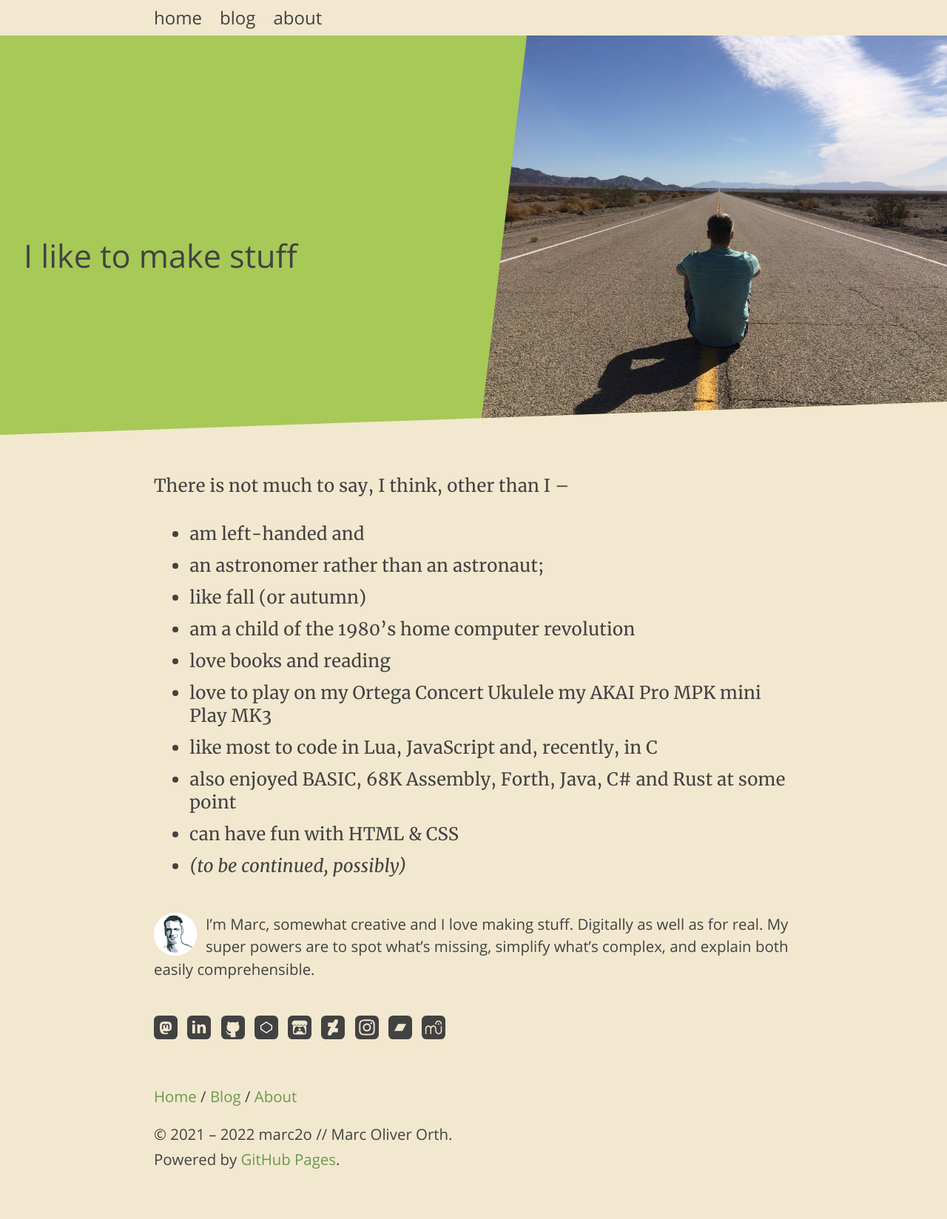
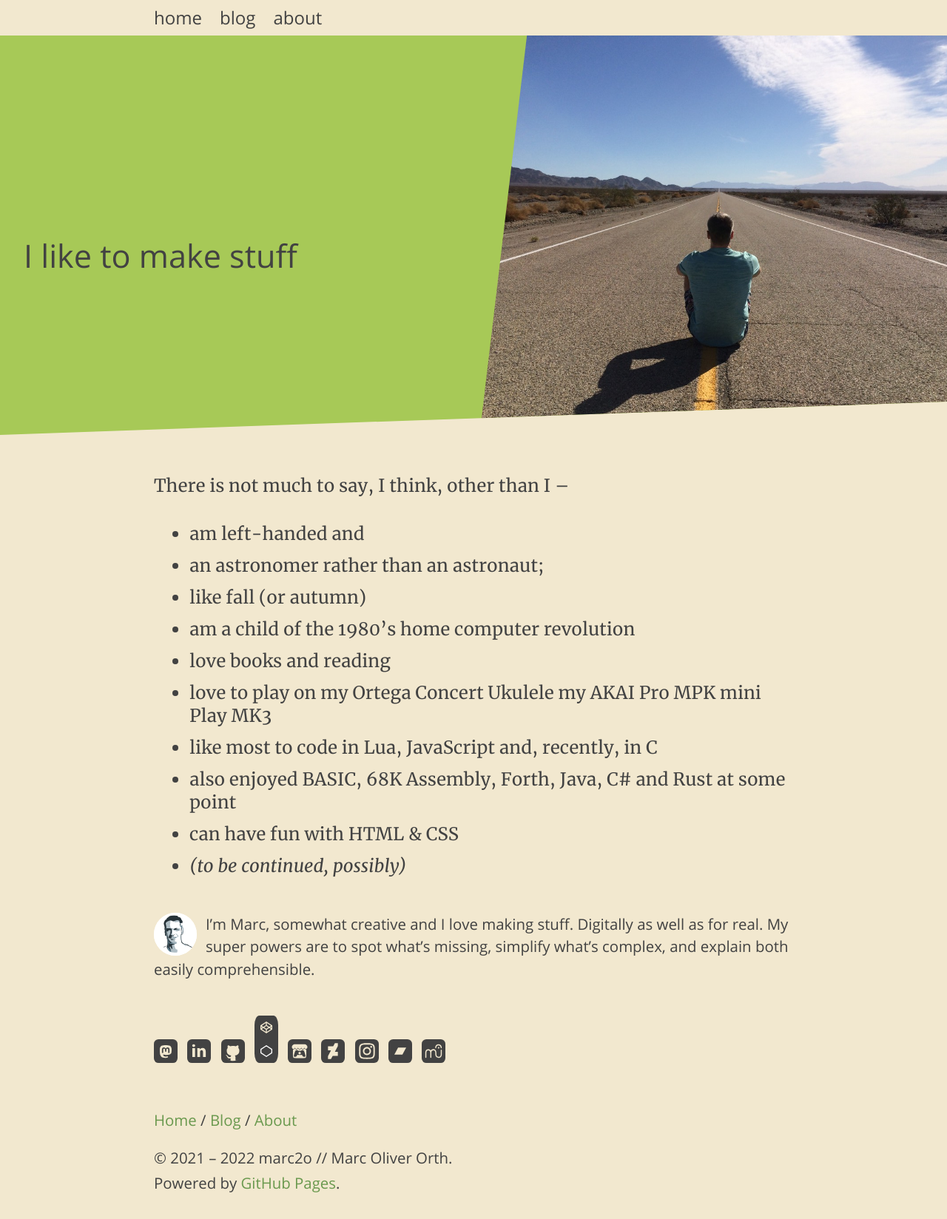
Before and after one commit to marc2o/marc2o.github.io, a Jekyll site: the page built from about.md, in a window 1280 px wide. Shown: the whole page at 74% size. Built offline with Jekyll 4.4.1, drawn with Linux system fonts in a browser that asks for light colours; before the commit the page ends 1616 px from its top, so only the background shows below that.

Commit message:
Update follow.html

```diff
--- a/_includes/follow.html
+++ b/_includes/follow.html
@@ -53,6 +53,12 @@
   </li>
   <li>
     <a href="https://codepen.io/marc2o" title="Codepen" rel="me" target="_blank">
+      <svg width="100%" height="100%" viewBox="0 0 48 48" fill="none" xmlns="http://www.w3.org/2000/svg">
+        <g fill="#ffffff">
+          <path fill-rule="evenodd" clip-rule="evenodd" d="M12 28.0364L24 36L36 28.0364V19.9636L24 12L12 19.9636V28.0364ZM14 22.4911V25.4857L16.2409 23.9782L14 22.4911ZM18.0446 25.1752L14.698 27.4265L23 32.936V28.4638L18.0446 25.1752ZM25 28.4638V32.936L33.302 27.4265L29.9554 25.1752L25 28.4638ZM31.7591 23.9782L34 25.4857V22.4911L31.7591 23.9782ZM33.2873 20.5637L29.963 22.7699L25 19.4311V15.064L33.2873 20.5637ZM23 15.064V19.4311L18.037 22.7699L14.7127 20.5637L23 15.064ZM24 21.1689L19.8408 23.9669L24 26.7271L28.1592 23.9669L24 21.1689Z" />
+        </g>
+      </svg>
+
       <svg width="100%" height="100%" viewBox="0 0 48 48" fill="none" xmlns="http://www.w3.org/2000/svg">
         <path d="M35 27.4998L24 34.7998L13 27.4998V20.5002L24 13.2002L35 20.5002V27.4998Z" stroke="white" stroke-width="2" stroke-linecap="round" stroke-linejoin="round"/>
       </svg>
```
